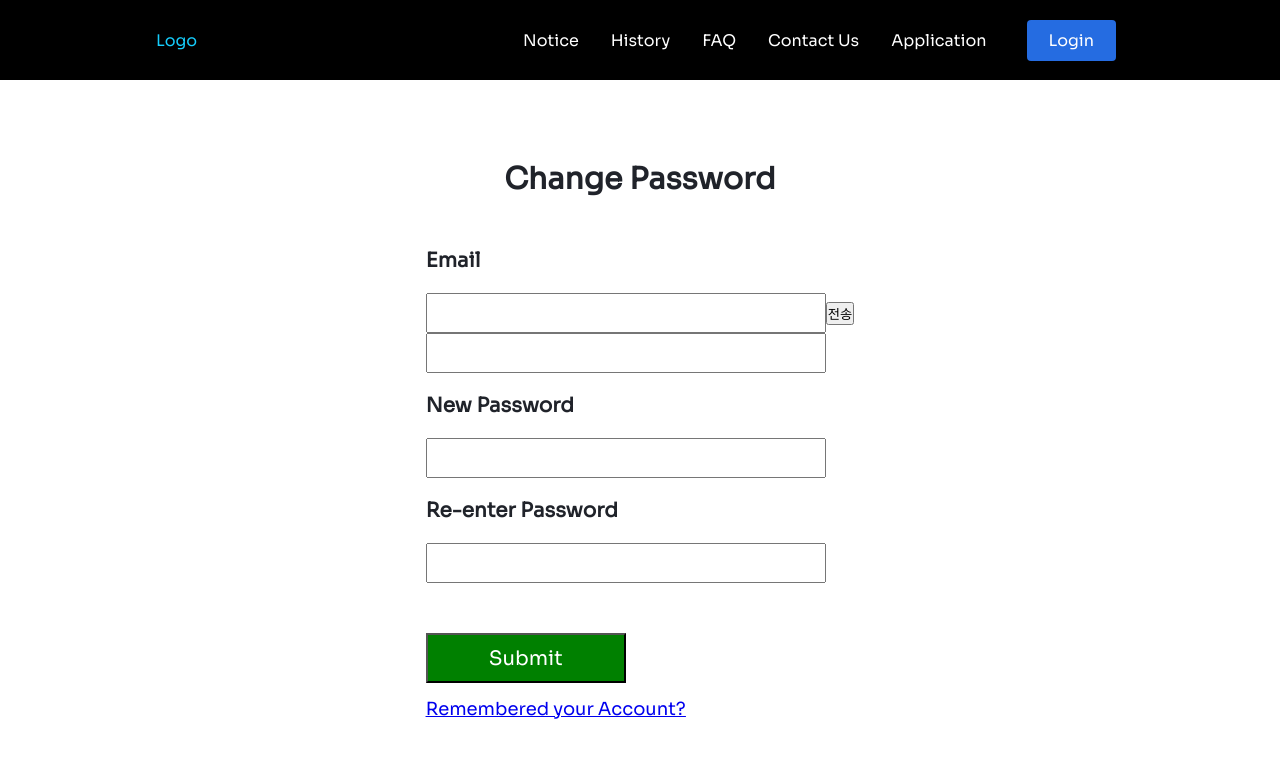
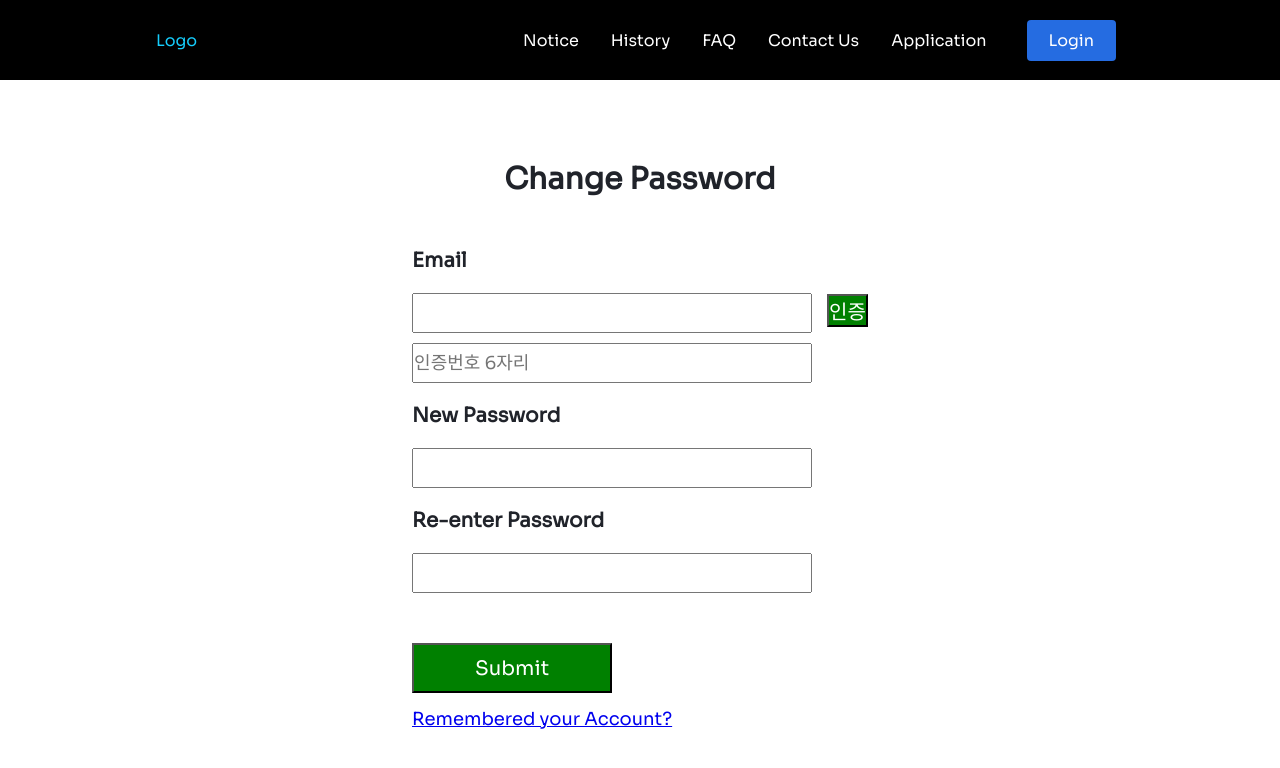
Before and after one commit to lke1221/madcamp_project3, a React (Create React App) app: page /changepassword in a window 1280 px wide. Shown: the top 768 px of the page. Built offline with nearby package versions, Linux system fonts and the light colour scheme.

Commit message:
0718 12:51

```diff
--- a/src/pages/changepassword.js
+++ b/src/pages/changepassword.js
@@ -118,6 +118,7 @@ class ChangePassword extends Component {
         case "reenter_password":
           formErrors.reenter_password =
             value===this.state.password ? "" : "비밀번호가 다릅니다";
+          break;
         case "inputnumber":
           formErrors.inputnumber =
             value==this.state.number ? "" : "인증번호가 잘못되었습니다";
@@ -171,9 +172,13 @@ class ChangePassword extends Component {
                 onChange={this.handleChange}
                 style={{height:"40px",
                   width: "400px",
-                  fontSize: 18}}
+                  fontSize: 18,
+                  marginBottom: 10}}
               />
-              <button onClick={this.sendEmail}> 전송 </button>
+              <button onClick={this.sendEmail} style={{marginLeft:15,
+                                                fontSize:20,
+                                                backgroundColor: "green",
+                                                color: "white"}}> 인증 </button>
               <div>
               {formErrors.email.length > 0 && (
                 <span className="errorMessage">{formErrors.email}</span>
@@ -183,8 +188,9 @@ class ChangePassword extends Component {
             <div>
               <div className="inputnumber">
               <input
-                type="number"
+                type="text"
                 name="inputnumber"
+                placeholder="인증번호 6자리"
                 noValidate
                 onChange={this.handleChange}
                 style={{height:"40px",
--- a/src/pages/signup.js
+++ b/src/pages/signup.js
@@ -222,7 +222,8 @@ class SignUp extends Component {
                 onChange={this.handleChange}
                 style={{height:"40px",
                   width: "400px",
-                  fontSize: 18}}
+                  fontSize: 18,
+                  marginBottom: 10}}
               />
               <button onClick={this.sendEmail} style={{marginLeft:15,
                                                 fontSize:20,
@@ -230,15 +231,16 @@ class SignUp extends Component {
                                                 color: "white"}}> 인증 </button>
               <div>
               {formErrors.email.length > 0 && (
-                <span className="errorMessage" style={{marginTop: 10}}>{formErrors.email}</span>
+                <span className="errorMessage">{formErrors.email}</span>
               )}
               </div>
             </div>
             <div>
               <div className="inputnumber">
               <input
-                type="number"
+                type="text"
                 name="inputnumber"
+                placeholder="인증번호 6자리"
                 noValidate
                 onChange={this.handleChange}
                 style={{height:"40px",
```
